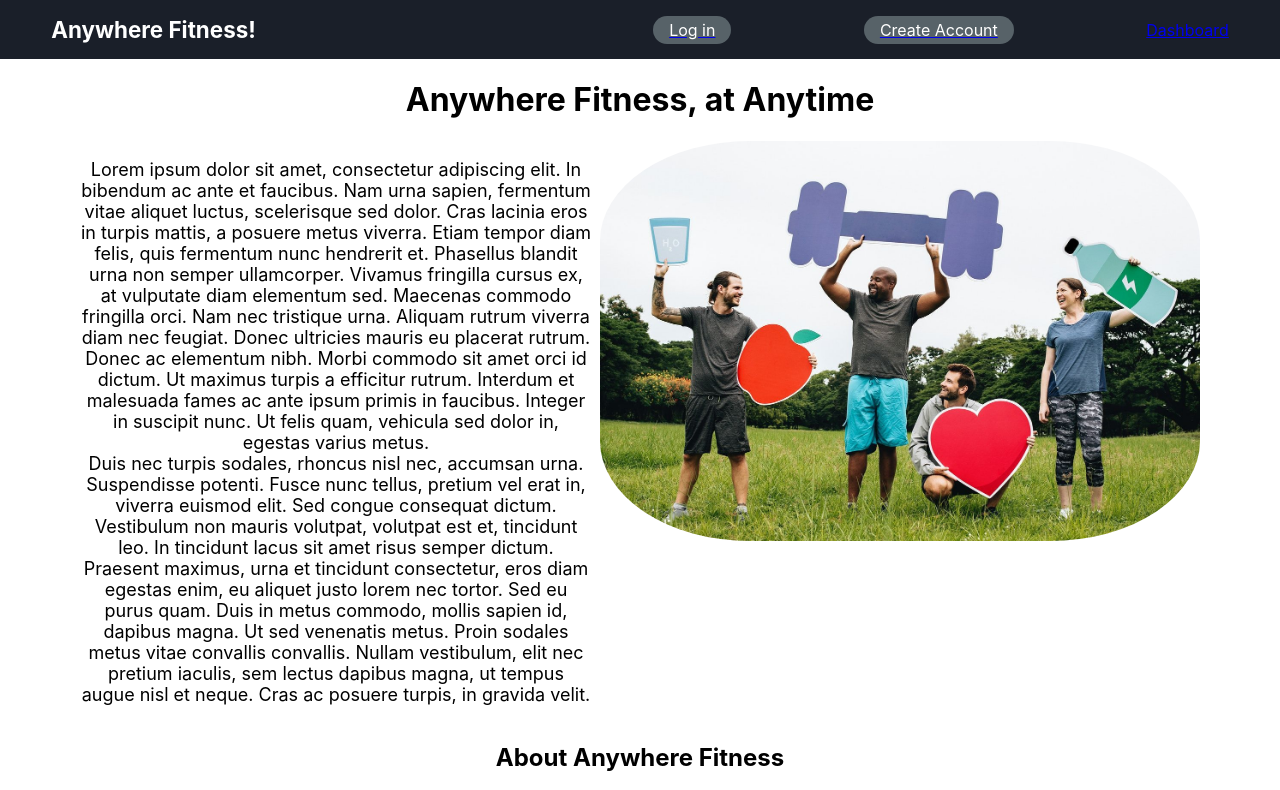
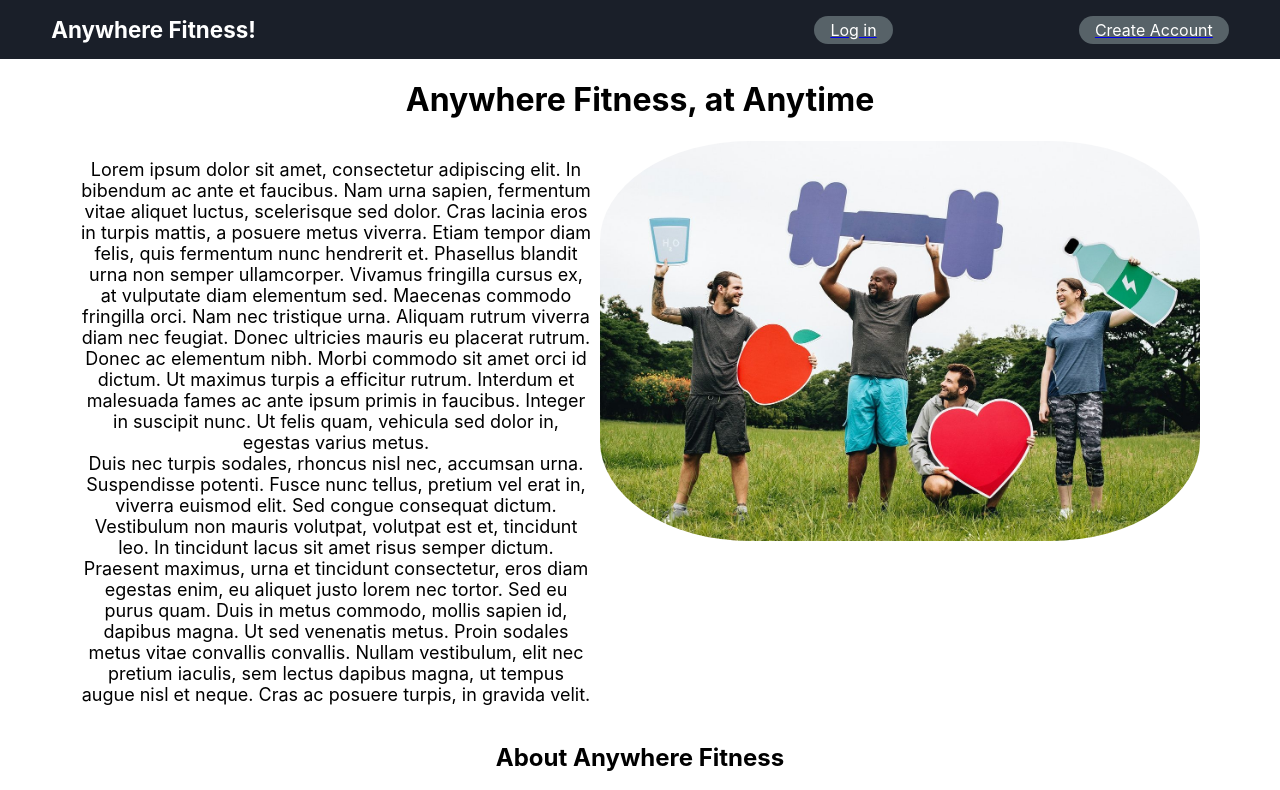
Before and after one commit to MikeLikesCode/anywhere-fitness, a React (Create React App) app: page /home in a window 1280 px wide. Shown: the top 790 px of the page. Built offline with nearby package versions, Linux system fonts and the light colour scheme.

Commit message:
Removed Dashboard link in App.js

```diff
--- a/src/App.js
+++ b/src/App.js
@@ -71,7 +71,6 @@ function App() {
                 </div>
                 <Link to='/login'><LoggedLink>Log in</LoggedLink></Link>
                 <Link to='/signup'><LoggedLink>Create Account</LoggedLink></Link>
-                <Link to='/dashboard'>Dashboard</Link>
         </Header>
 
 
```
